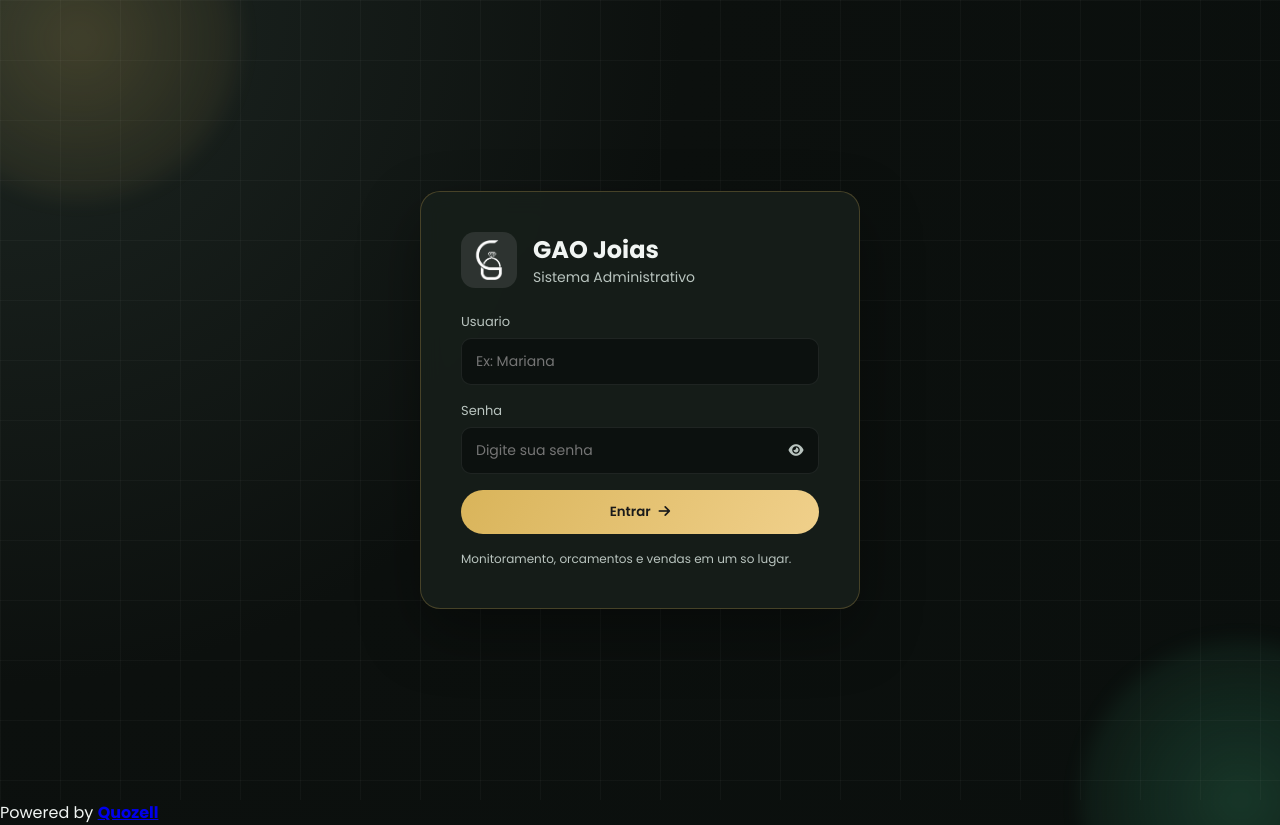
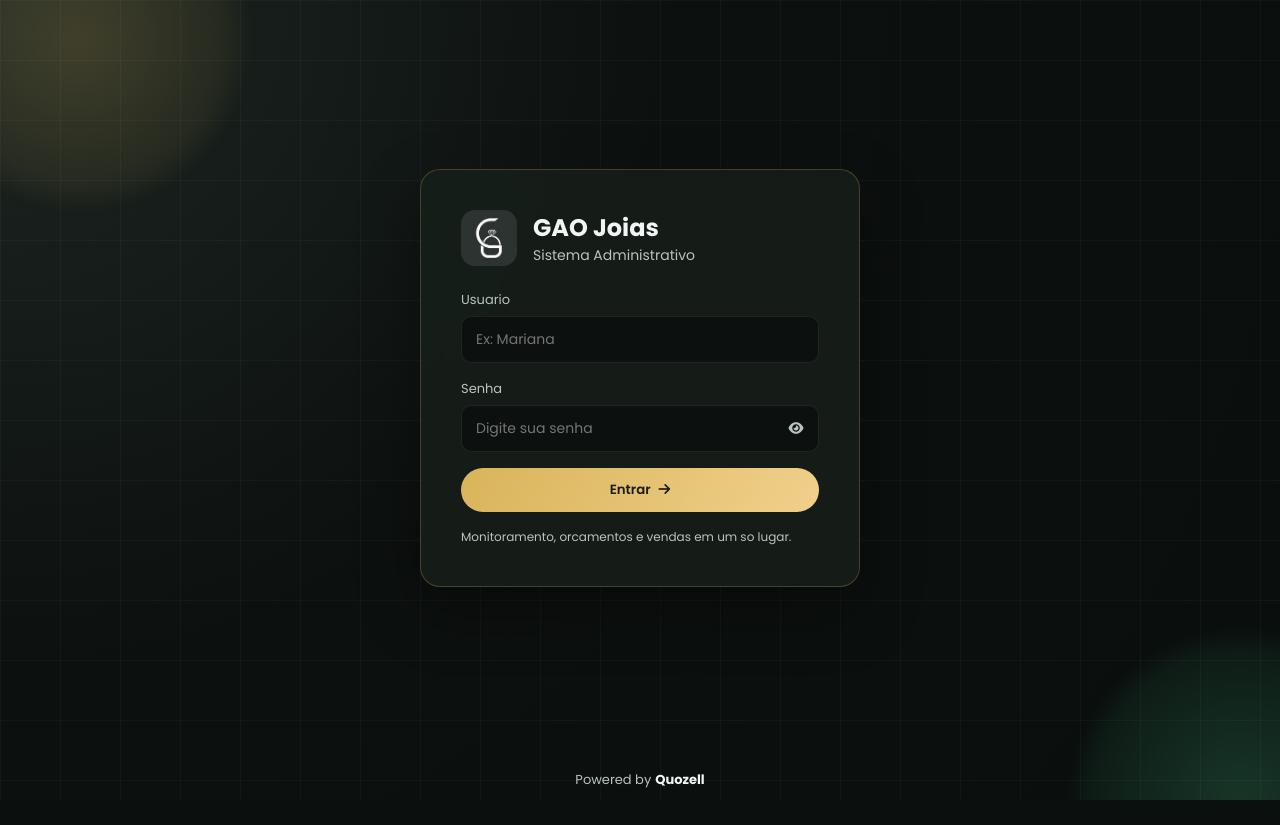
Before and after one commit to gaojoias/gaojoias.github.io, a PHP site: page / in a window 1280 px wide. After the commit the page ends 800 px from the top, so only its background shows below. Run offline with PHP 8.4, Linux system fonts and the light colour scheme; some libraries are stand-ins or nearby versions.

Commit message:
Update styles.css

```diff
--- a/css/styles.css
+++ b/css/styles.css
@@ -15,6 +15,9 @@
   --radius-sm: 10px;
   --transition: 0.25s ease;
   --sidebar-transition: 0.45s ease;
+  --sidebar-width: 270px;
+  --sidebar-collapsed-width: 86px;
+  --footer-height: 44px;
 }
 
 [data-theme='light'] {
@@ -161,7 +164,7 @@ body {
   display: flex;
   align-items: center;
   justify-content: center;
-  padding: 48px 20px;
+  padding: 48px 20px calc(48px + var(--footer-height));
 }
 
 .login-card {
@@ -313,13 +316,36 @@ select:focus {
   font-size: 12px;
 }
 
+.global-footer {
+  position: fixed;
+  left: 50%;
+  bottom: calc(14px + env(safe-area-inset-bottom));
+  transform: translateX(-50%);
+  z-index: 160;
+  display: inline-flex;
+  align-items: center;
+  gap: 4px;
+  color: var(--muted);
+  background: transparent;
+  font-size: 13px;
+  line-height: 1;
+  white-space: nowrap;
+  pointer-events: auto;
+}
+
+.global-footer a {
+  color: var(--text);
+  text-decoration: none;
+}
+
+.global-footer a:hover {
+  opacity: 0.9;
+}
+
 .app {
   position: relative;
   z-index: 2;
-  display: grid;
-  grid-template-columns: 270px 1fr;
   min-height: 100vh;
-  align-items: start;
   width: 100%;
   max-width: 100%;
 }
```
Also changed, not shown: other parts of css/styles.css (+76 -11 lines).
